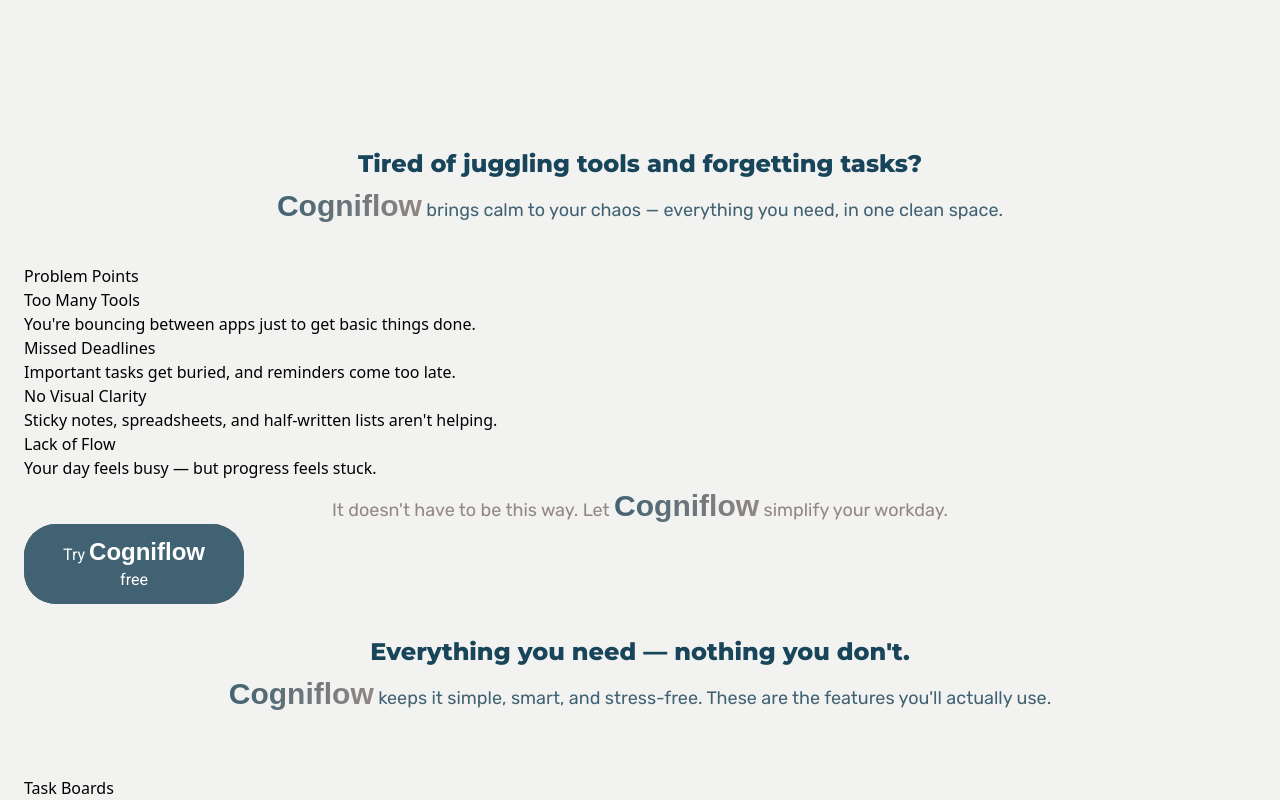
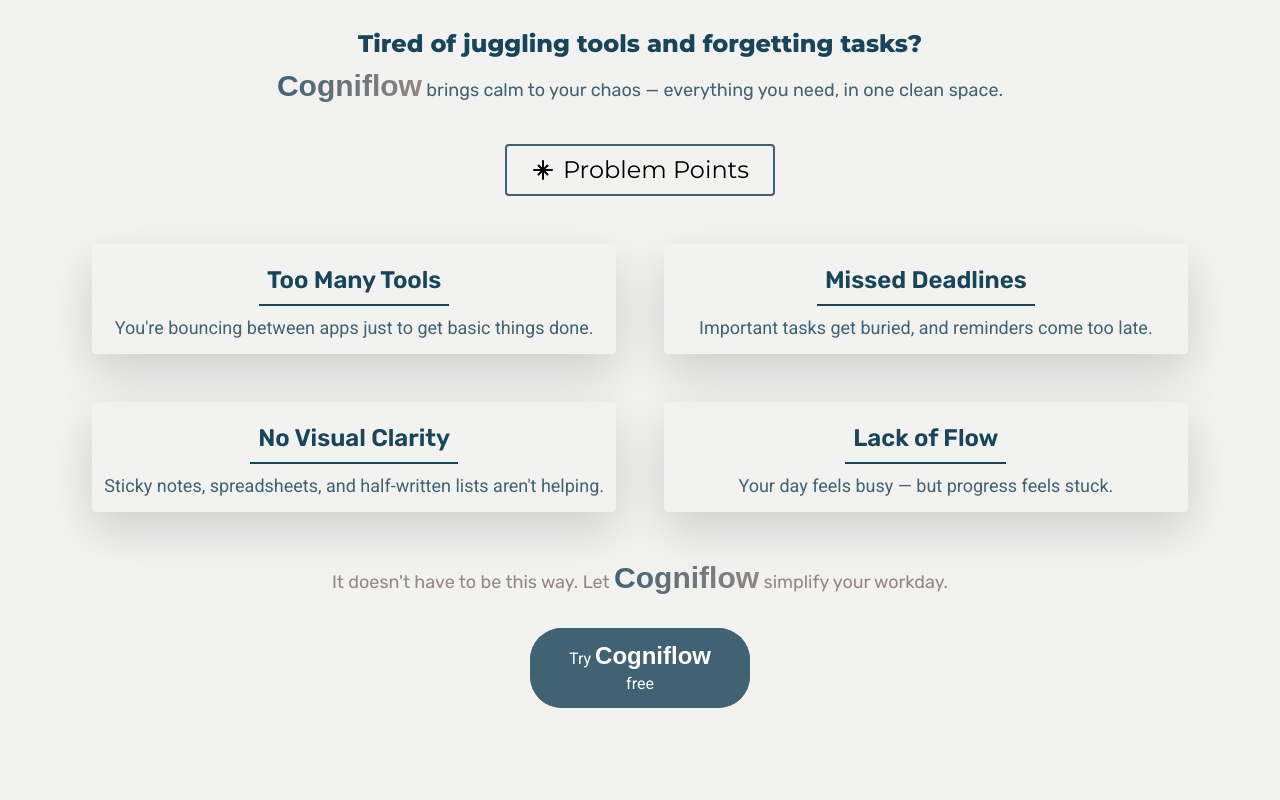
Before and after one commit to arunav999/CogniFlow-frontend, a React (Vite) app: page / in a window 1280 px wide. Shown: the part 780-1580 px from the top of the page. Built offline with nearby package versions, Linux system fonts and the light colour scheme; a web font is replaced by a local one.

Commit message:
about section design completed

```diff
--- a/src/components/Main/About/AboutSection.jsx
+++ b/src/components/Main/About/AboutSection.jsx
@@ -1,9 +1,11 @@
+import { TbNorthStar } from "react-icons/tb";
+
 import Button from "../../Reusable/Button/Button";
 
 const AboutSection = () => {
   return (
     <>
-      <section className="section scroll-mt-20" id="about">
+      <section className="section scroll-mt-20 mb-12" id="about">
         {/* HEADING */}
         <div className="text-center mb-10">
           <h2 className="heading">
@@ -16,36 +18,49 @@ const AboutSection = () => {
           </h4>
         </div>
 
-        <div className="problem">
-          <h2>Problem Points</h2>
-          <div className="points">
+        {/* BODY */}
+        <div className="flex flex-col items-center gap-12">
+          <div className="flex items-center justify-center">
+            <h2 className="text-2xl font-heading flex items-center justify-center gap-2 w-fit py-2 px-6 border-2 border-light-ui-border rounded">
+              <span>
+                <TbNorthStar />
+              </span>
+              Problem Points
+            </h2>
+          </div>
+
+          {/* POINTS */}
+          <div className="grid lg:grid-cols-2 gap-12">
             {/* 1 */}
-            <div className="point-1">
-              <h4>Too Many Tools</h4>
-              <p>You're bouncing between apps just to get basic things done.</p>
+            <div className="points">
+              <h4 className="points-h">Too Many Tools</h4>
+              <p className="points-p">
+                You're bouncing between apps just to get basic things done.
+              </p>
             </div>
             {/* 2 */}
-            <div className="point-2">
-              <h4>Missed Deadlines</h4>
-              <p>Important tasks get buried, and reminders come too late.</p>
+            <div className="points">
+              <h4 className="points-h">Missed Deadlines</h4>
+              <p className="points-p">Important tasks get buried, and reminders come too late.</p>
             </div>
             {/* 3 */}
-            <div className="point-3">
-              <h4>No Visual Clarity</h4>
-              <p>
+            <div className="points">
+              <h4 className="points-h">No Visual Clarity</h4>
+              <p className="points-p">
                 Sticky notes, spreadsheets, and half-written lists aren't
                 helping.
               </p>
             </div>
             {/* 4 */}
-            <div className="point-4">
-              <h4>Lack of Flow</h4>
-              <p>Your day feels busy &mdash; but progress feels stuck.</p>
+            <div className="points">
+              <h4 className="points-h">Lack of Flow</h4>
+              <p className="points-p">Your day feels busy &mdash; but progress feels stuck.</p>
             </div>
           </div>
         </div>
 
-        <div className="text-center">
+        {/* SUB-HEADING */}
+        <div className="text-center mt-12">
           <h4 className="sub-heading text-light-text-tertiary">
             It doesn't have to be this way. Let{" "}
             <span className="logo logo-secondary-gradient">Cogniflow</span>{" "}
@@ -53,7 +68,8 @@ const AboutSection = () => {
           </h4>
         </div>
 
-        <div>
+        {/* TRY-BUTTON */}
+        <div className="flex items-center justify-center py-8 lg:px-34">
           <Button secondary disabled={false} design="w-55">
             Try{" "}
             <span className="font-logo text-2xl font-semibold">Cogniflow</span>{" "}
--- a/src/components/Main/Hero/HeroSection.jsx
+++ b/src/components/Main/Hero/HeroSection.jsx
@@ -7,7 +7,7 @@ const HeroSection = () => {
 
   return (
     <>
-      <section className="section scroll-mt-20 h-screen" id="hero">
+      <section className="section scroll-mt-20 h-[85vh]" id="hero">
         {/* HEADING */}
         <div className="text-center mb-10">
           <h2 className="heading">
--- a/src/index.css
+++ b/src/index.css
@@ -112,3 +112,16 @@
 .sub-heading {
   @apply font-body mt-2 xs:text-[14px] sm:text-lg;
 }
+
+/* ABOUT SECTION - POINTS */
+.points {
+  @apply flex flex-col gap-2 items-center font-text xs:p-3 lg:text-lg shadow-card rounded;
+}
+
+.points-h {
+  @apply border-b-2 p-2 font-body font-semibold xs:text-lg lg:text-2xl text-light-text-primary;
+}
+
+.points-p {
+  @apply text-center text-light-text-secondary;
+}
```
